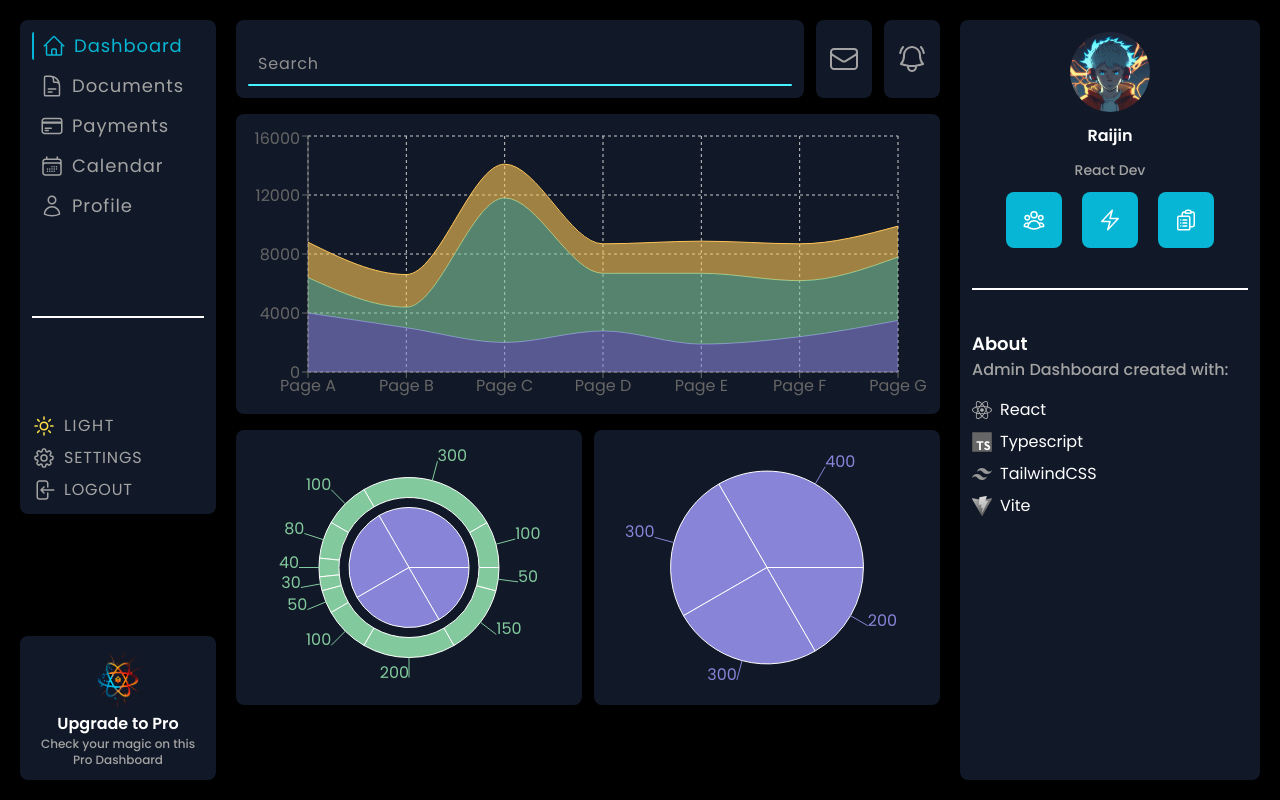
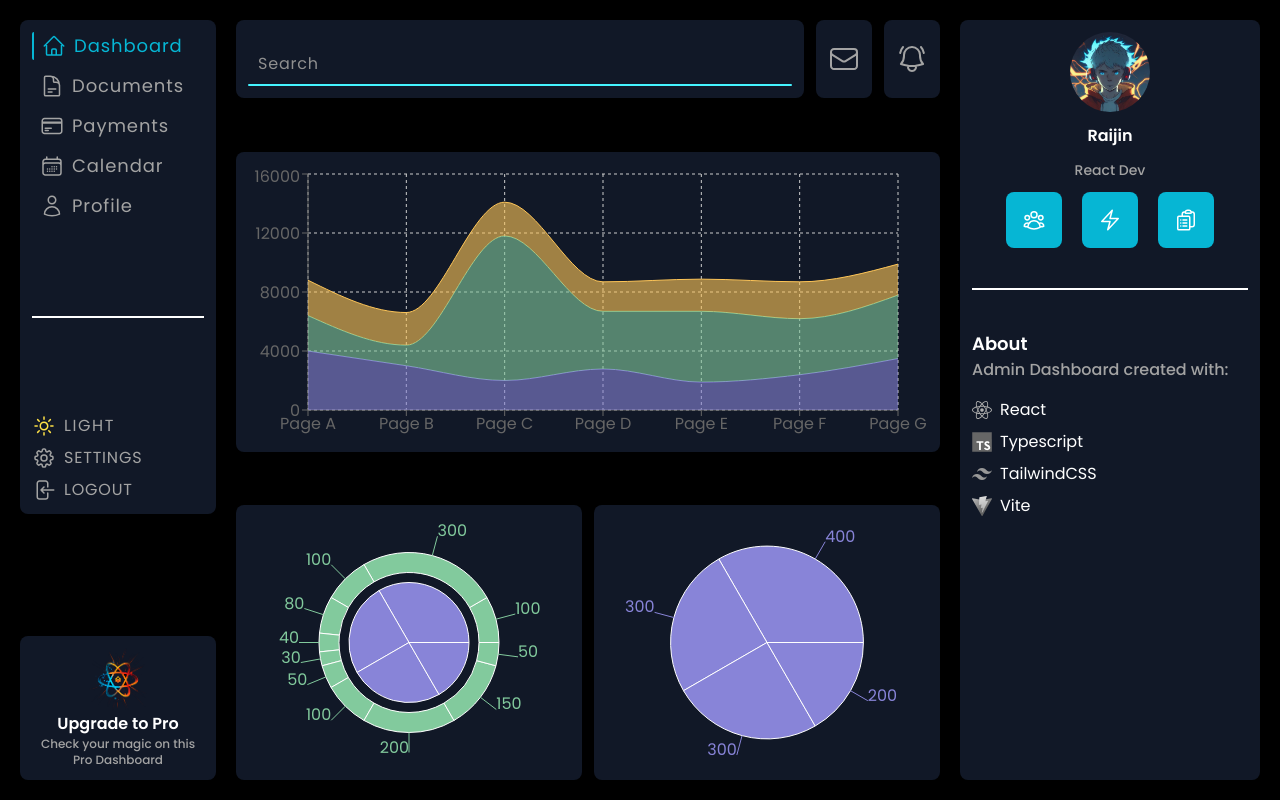
Before and after one commit to raijinhasarrived/fdashboard, a React (Vite) app: page / in a window 1280 px wide. Built offline with nearby package versions, Linux system fonts and the light colour scheme.

Commit message:
fix layout DashboardPage

```diff
--- a/src/pages/DashboardPage.tsx
+++ b/src/pages/DashboardPage.tsx
@@ -8,7 +8,7 @@
 
 export const DashboardPage = () => {
   return (
-    <div className="flex w-full flex-col gap-4">
+    <div className="flex h-full w-full flex-col justify-between gap-4">
       <div className="flex w-full justify-between gap-3">
         <Search />
         <Notifications />
```
